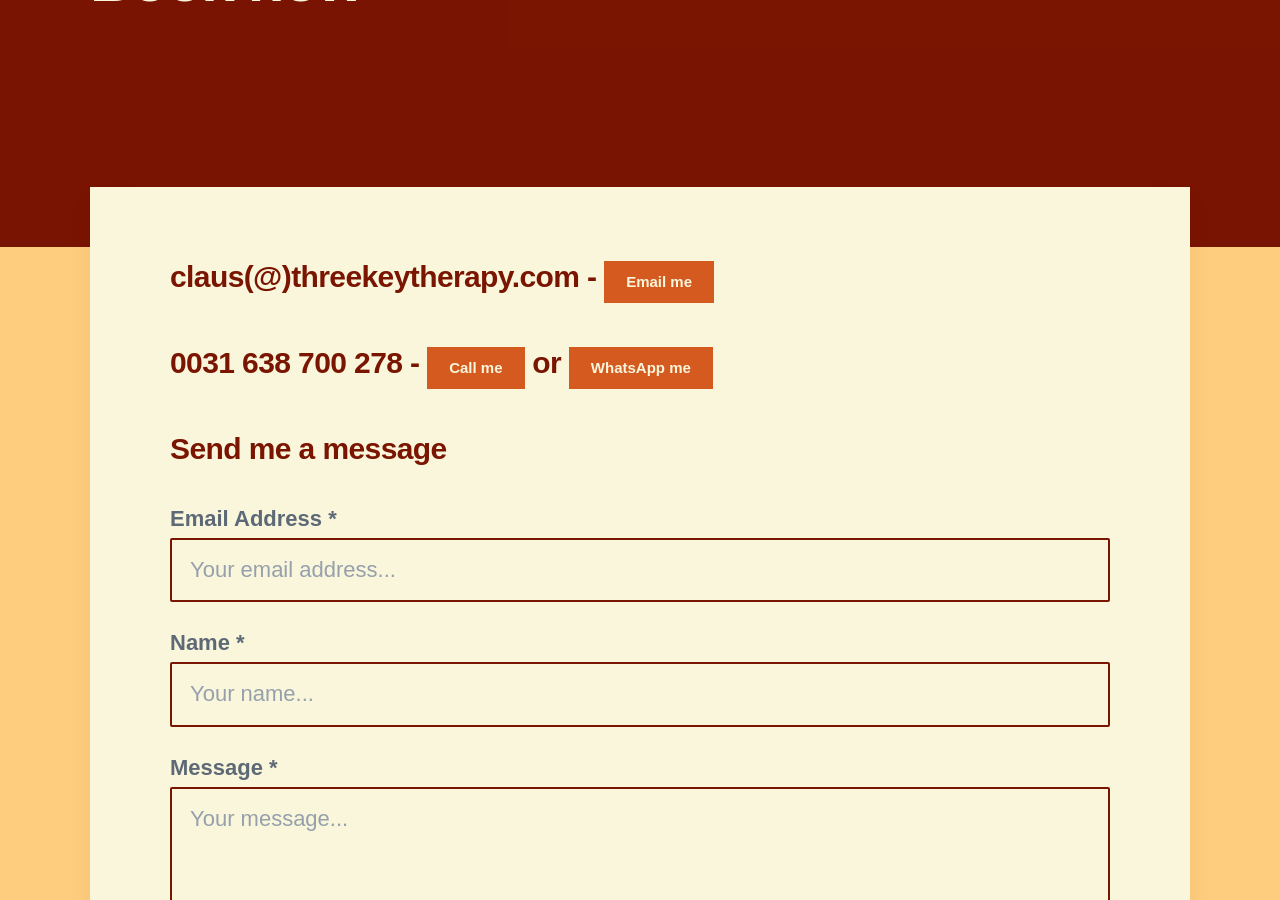
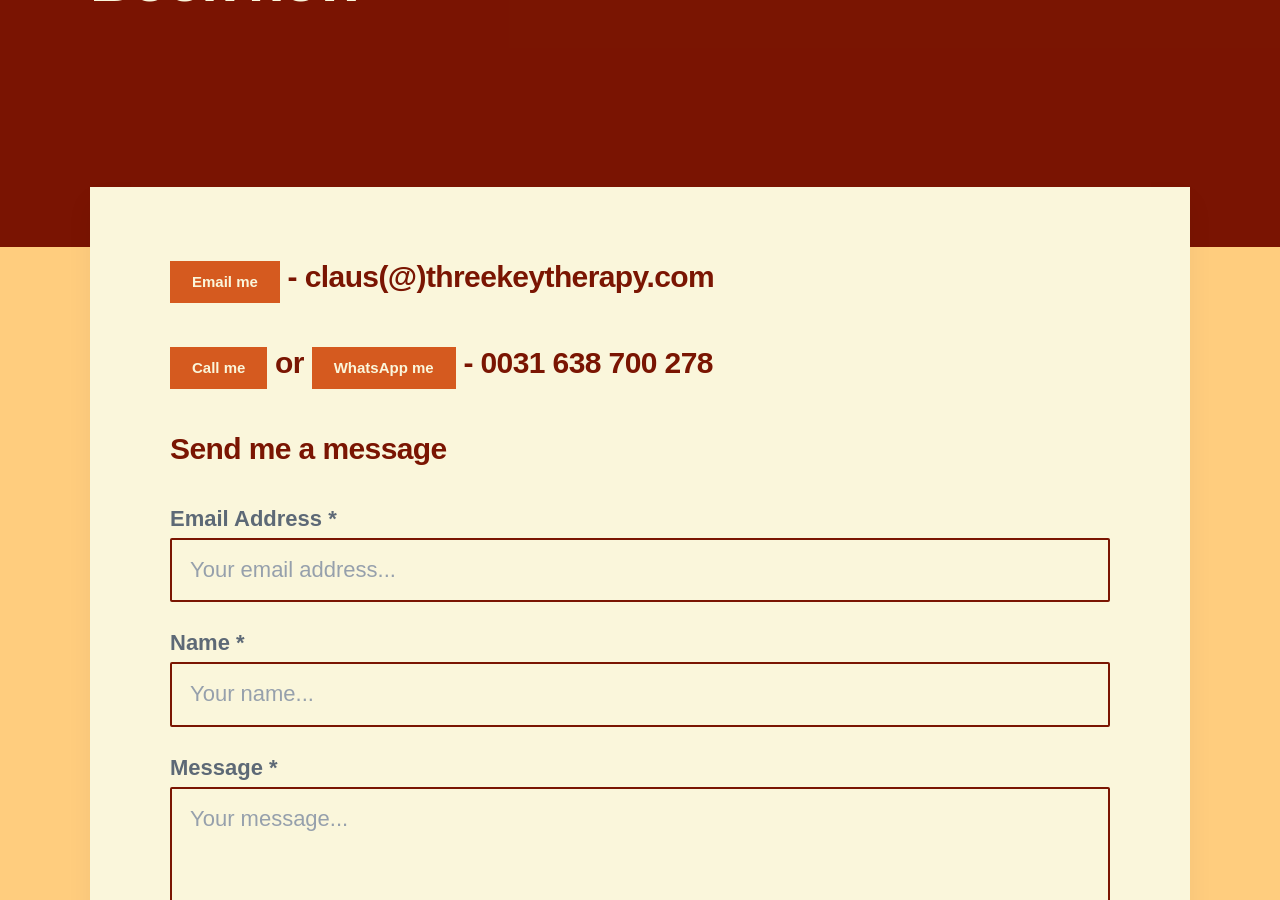
Before and after one commit to threekeytherapy/threekeytherapy.com, a Jekyll site: the page built from _pages/contact.md, in a window 1280 px wide and 900 px high, scrolled down 461 px. Built offline with Jekyll 4.4.1, drawn with Linux system fonts in a browser that asks for light colours; nearby versions of some CDN libraries; some web fonts are replaced.

Commit message:
improve layout

```diff
--- a/_pages/contact.md
+++ b/_pages/contact.md
@@ -5,9 +5,9 @@
 featured_image:
 ---
 
-### claus(@)threekeytherapy.com - <a href="mailto:claus@threekeytherapy.com" class="button button--small">Email me</a>
+### <a href="mailto:claus@threekeytherapy.com" class="button button--small">Email me</a> - claus(@)threekeytherapy.com
 
-### 0031 638 700 278 - <a href="tel:0031638700278" class="button button--small">Call me</a> or <a href="https://wa.me/31638700278?text=I'm%20interested%20in%20booking%20a%20body%20therapy%20session" class="button button--small">WhatsApp me</a>
+### <a href="tel:0031638700278" class="button button--small">Call me</a> or <a href="https://wa.me/31638700278?text=I'm%20interested%20in%20booking%20a%20body%20therapy%20session" class="button button--small">WhatsApp me</a> - 0031 638 700 278
 
 ### Send me a message
 
```
